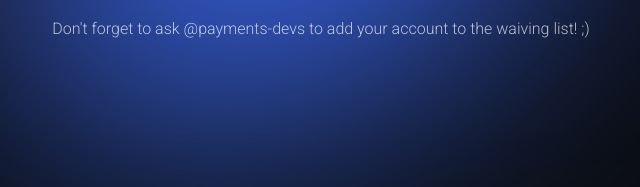
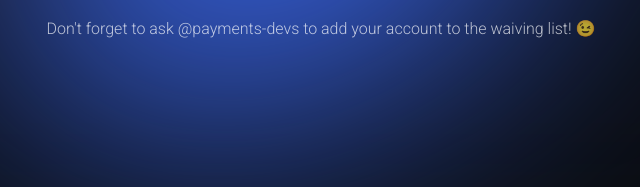
Before and after one commit to kinstazach/NodeJS-Actions-Demo, a plain HTML site: page index.html in a window 1280 px wide. Shown: the part 435-622 px from the top of the page, 319-959 px from the left. Drawn offline with Linux system fonts and the light colour scheme.

Commit message:
Update index.html

```diff
--- a/index.html
+++ b/index.html
@@ -128,7 +128,7 @@
             </div>
         </article>
         <div class="text-white text-center pb-10 mt-5 text-[16px] text-white/70">
-        <p>Don't forget to ask @payments-devs to add your account to the waiving list! ;) </p></div>
+        <p>Don't forget to ask @payments-devs to add your account to the waiving list! 😉 </p></div>
     </div>
 </body>
 </html>
```
